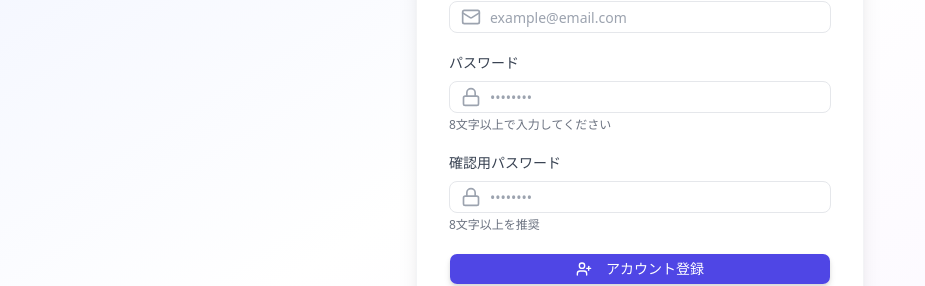
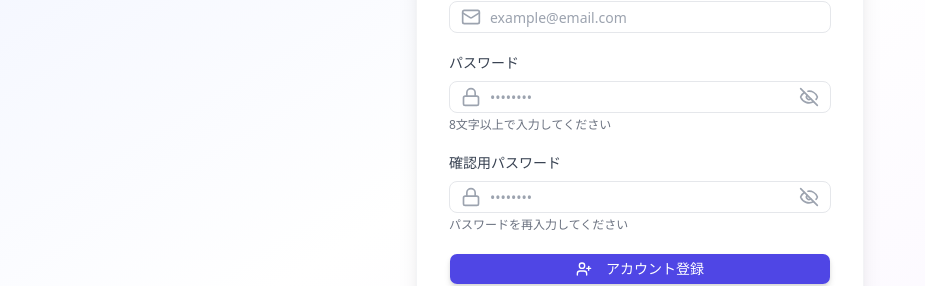
Before and after one commit to hikaru-28/outlog-frontend, a React (Vite) app: page /register in a window 1280 px wide. Shown: the part 339-625 px from the top of the page, without its empty margins (0-925 px from the left). Built offline with nearby package versions, Linux system fonts and the light colour scheme; no server answers.

Commit message:
feat: パスワード表示トグル追加

```diff
--- a/src/pages/RegisterPage.tsx
+++ b/src/pages/RegisterPage.tsx
@@ -4,13 +4,15 @@
 import { Button } from '@/components/ui/button'
 import { Input } from '@/components/ui/input'
 import { register } from '../api/auth'
-import { UserPlus, Mail, Lock } from 'lucide-react'
+import { UserPlus, Mail, Lock, EyeOff, Eye } from 'lucide-react'
 import { toast } from 'sonner'
 
 const RegisterPage = () => {
     const [email, setEmail] = useState('')
     const [confirmPassword, setConfirmPassword] = useState('')
     const [password, setPassword] = useState('')
+    const [showPassword, setShowPassword] = useState(false)
+    const [showConfirmPassword, setShowConfirmPassword] = useState(false)
     const navigate = useNavigate()
 
     const handleSubmit = async (e: FormEvent) => {
@@ -92,10 +94,18 @@
                             <Input
                                 value={password}
                                 onChange={handleChangePassword}
-                                type='password'
+                                type={showPassword ? 'text' : 'password'}
                                 placeholder='••••••••'
                                 className="pl-10"
                             />
+                            <button
+                                type="button"
+                                onClick={() => setShowPassword(prev => !prev)}
+                                className="absolute right-3 top-1/2 transform -translate-y-1/2 text-gray-400"
+                            >
+                                {showPassword ? <Eye className="w-5 h-5" /> : <EyeOff className="w-5 h-5" />}
+                            </button>
+
                         </div>
                         <p className="text-xs text-gray-500 mt-1">8文字以上で入力してください</p>
                     </div>
@@ -108,12 +118,19 @@
                             <Input
                                 value={confirmPassword}
                                 onChange={handleChangeConfirmPassword}
-                                type='password'
+                                type={showConfirmPassword ? 'text' : 'password'}
                                 placeholder='••••••••'
                                 className="pl-10"
                             />
+                            <button
+                                type="button"
+                                onClick={() => setShowConfirmPassword(prev => !prev)}
+                                className="absolute right-3 top-1/2 transform -translate-y-1/2 text-gray-400"
+                            >
+                                {showConfirmPassword ? <Eye className="w-5 h-5" /> : <EyeOff className="w-5 h-5" />}
+                            </button>
                         </div>
-                        <p className="text-xs text-gray-500 mt-1">8文字以上を推奨</p>
+                        <p className="text-xs text-gray-500 mt-1">パスワードを再入力してください</p>
                     </div>
                     <Button className="text-white w-full bg-indigo-600 hover:bg-indigo-700 shadow-md active:scale-95 transition-transform duration-100" type="submit">
                         <UserPlus className="w-5 h-5 mr-2" />
```
